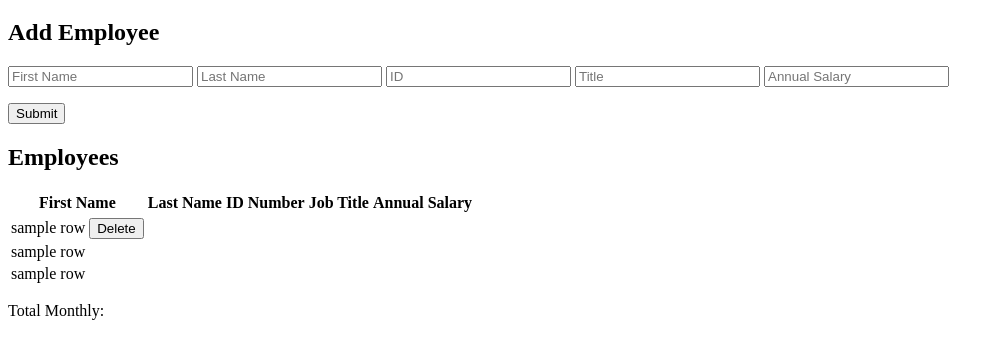
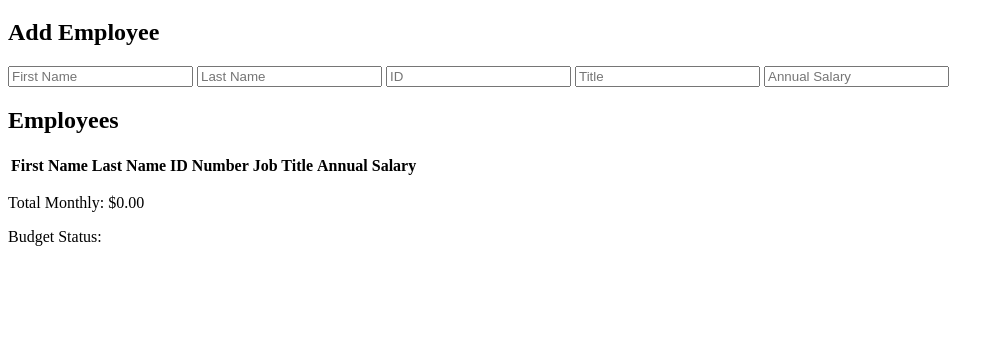
Before and after one commit to tracymsmith/weekend-salary-calculator, a website: page index.html in a window 1280 px wide. Shown: the part 61-420 px from the top of the page, without its empty margins (0-1004 px from the left). Drawn offline with Linux system fonts and the light colour scheme.

Commit message:
built HTML sheet w/input elements, table elements, footer elements, linked to .css & .js

```diff
--- a/index.html
+++ b/index.html
@@ -11,11 +11,7 @@
   </header>
   <main>
     <h2>Add Employee</h2>
-
-
-
-
-
+  <form id="employeeForm">
     <p>
     <input type="text" id="firstName" data-testid="firstNameInput" name="firstName" placeholder="First Name">
     <input type="text" id="lastName" data-testid="lastNameInput" name="lastName" placeholder="Last Name">
@@ -23,12 +19,9 @@
     <input type="text" id="title" data-testid="titleInput" name="title" placeholder="Title">
     <input type="text" id="annualSalary" data-testid="annualSalaryInput" name="annualSalary" placeholder="Annual Salary">
    </p>
-    <button data-testid="submitButton">
-      Submit
-    </button>
+  </form>
     <h2>Employees</h2>
-
-    <table>
+    <table id="employeeTable">
       <tr>
         <th>First Name</th>
         <th>Last Name</th>
@@ -36,35 +29,13 @@
         <th>Job Title</th>
         <th>Annual Salary</th>
       </tr>
-      <tr>
-
-
-      </tr>
-
-
-
-
-
-      <tr>
-        <td> sample row
-          <button data-testid="deleteButton">
-            Delete
-            </button>
-        </td>
-      </tr>
-      <tr>
-        <td> sample row</td>
-
-      </tr>
-      <tr>
-        <td> sample row</td>
-
-      </tr>
+      <tbody> </tbody>
     </table>
     <script src="script.js"></script>
   </main>
   <footer>
-    <p>Total Monthly:</p>
+    <p>Total Monthly: <span id="totalMonthlyCost">$0.00</span></p>
+    <p> Budget Status: <span id="budgetStatus"></span></p>
   </footer>
 </body>
 </html>
```
Lines whose indentation alone changed are shown as unchanged.
